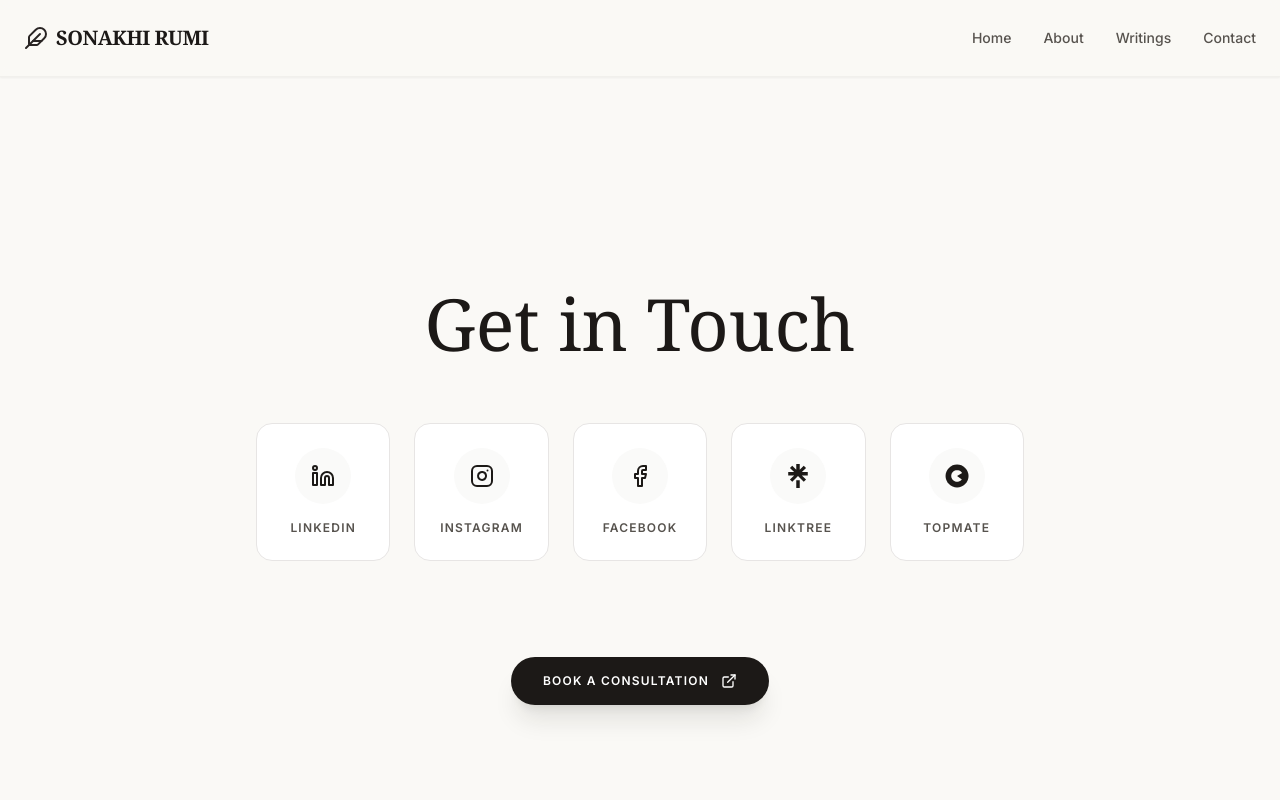
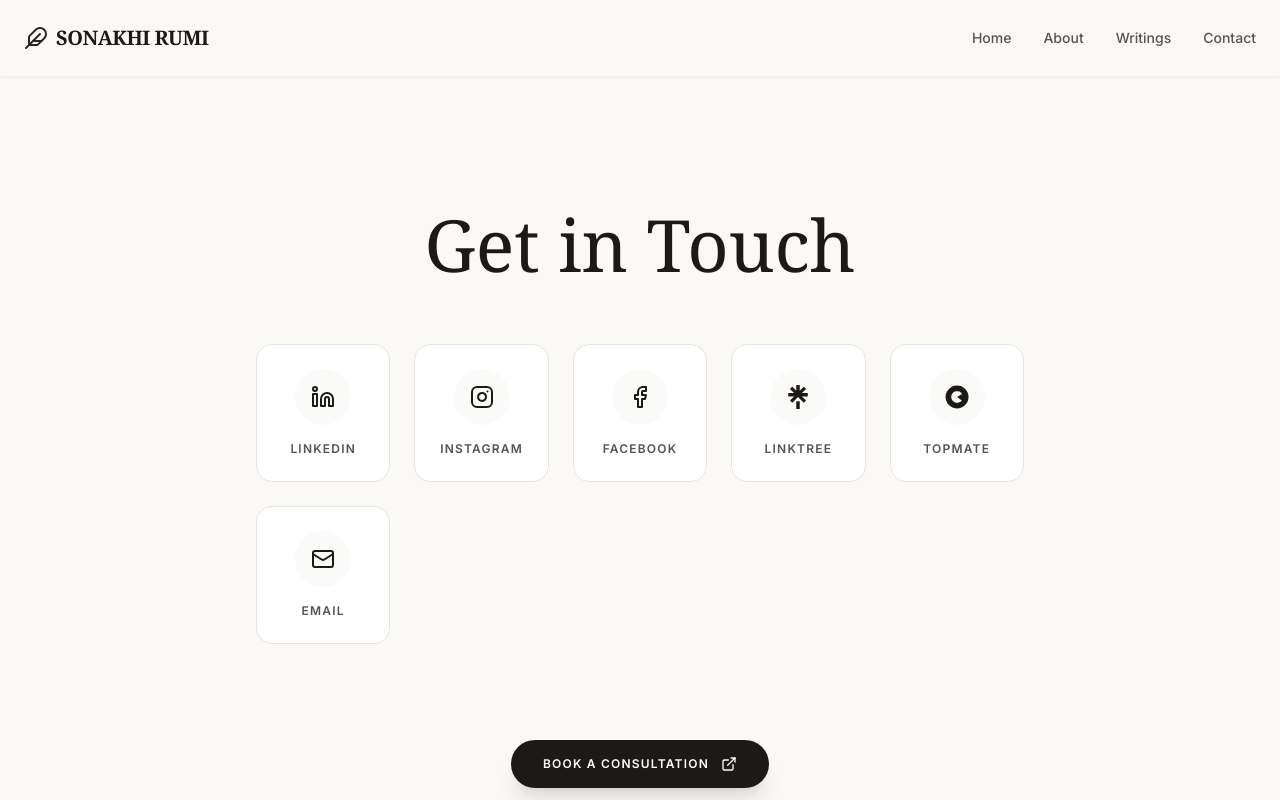
Before and after one commit to sonakhirumi/sonakhi-portfolio, a React (Vite) app: page /contact in a window 1280 px wide. Shown: the top 800 px of the page. Built offline with nearby package versions, Linux system fonts and the light colour scheme; a web font is replaced by a local one.

Commit message:
feat: add email icon to Contact page

```diff
--- a/components/Contact.tsx
+++ b/components/Contact.tsx
@@ -34,6 +34,7 @@ const Contact: React.FC = () => {
         { icon: Facebook, href: 'https://www.facebook.com/sonakhi.rumi', label: 'Facebook' },
         { icon: LinktreeIcon, href: 'https://linktr.ee/sonakhirumi', label: 'Linktree' },
         { icon: TopmateIcon, href: 'https://topmate.io/sonakhirumi', label: 'Topmate' },
+        { icon: Mail, href: 'mailto:sonakhirumi@gmail.com', label: 'Email' },
     ];
 
     return (
```
